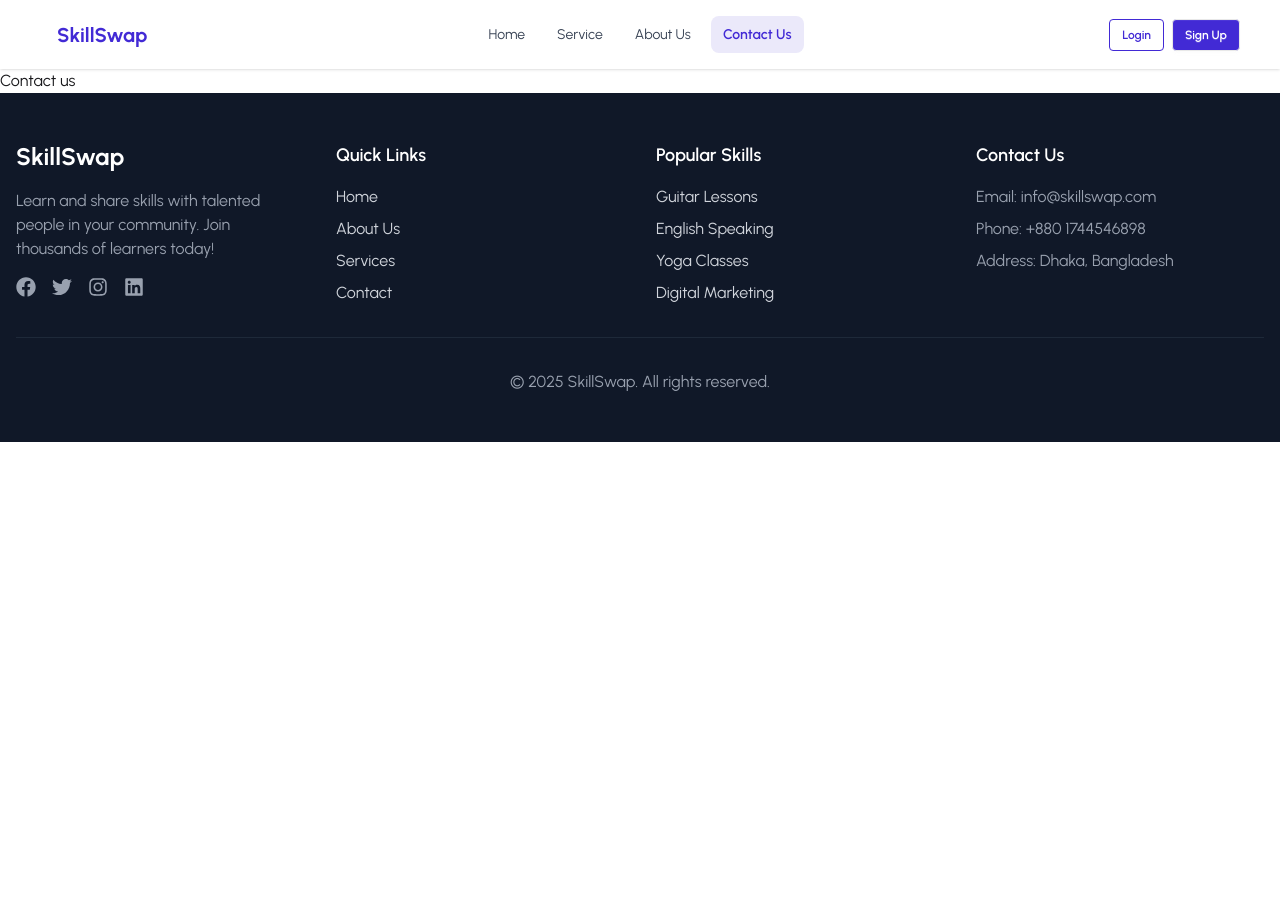
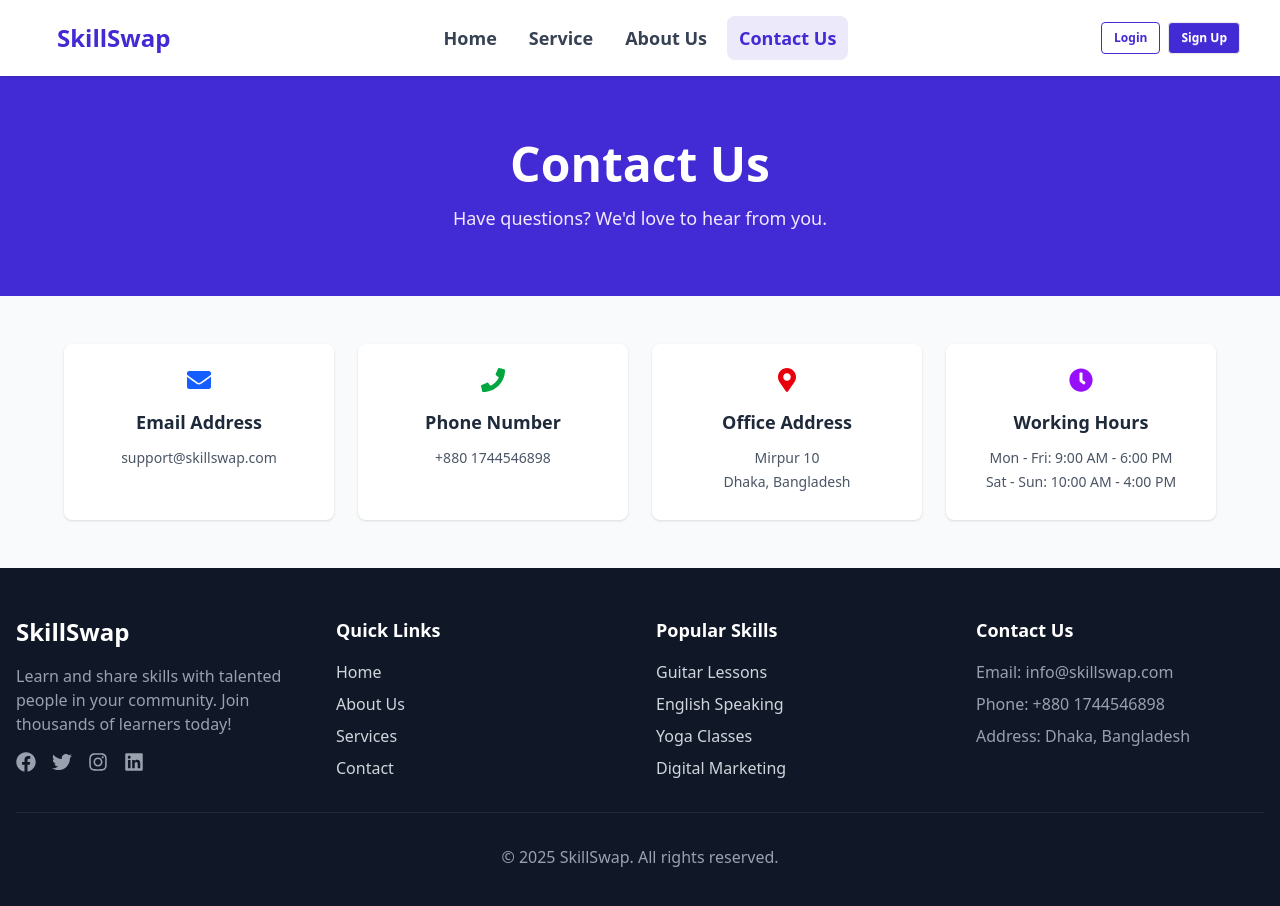
Before and after one commit to 0xzahed/Skill-Swap, a React (Vite) app: page /contact_us in a window 1280 px wide. Shown: the top 906 px of the page. Before the commit the page ends 800 px from the top, so only its background shows below. Built offline with nearby package versions, Linux system fonts and the light colour scheme; no server answers.

Commit message:
updated some pages

```diff
--- a/src/Components/Header/Header.jsx
+++ b/src/Components/Header/Header.jsx
@@ -53,9 +53,9 @@ const Header = () => {
         {slides.map((slide, index) => (
           <SwiperSlide key={index}>
             <div className="relative w-full h-full flex items-center">
-              <div className="container mx-auto px-4 lg:px-8">
+              <div className="mx-auto px-4 lg:px-10">
                 <div className="grid grid-cols-1 lg:grid-cols-2 gap-8 items-center">
-                  <div className="text-left space-y-4 z-10">
+                  <div className="text-left space-y-4 z-10 pl-20">
                     <h1 className="text-3xl md:text-4xl lg:text-5xl font-bold text-gray-900 leading-tight">
                       {slide.title}
                     </h1>
--- a/src/Components/NavBar/NavBar.jsx
+++ b/src/Components/NavBar/NavBar.jsx
@@ -93,7 +93,7 @@ const NavBar = () => {
           </label>
           <ul
             tabIndex={0}
-            className="menu menu-sm dropdown-content bg-base-100 rounded-box z-50 mt-3 w-52 p-2 shadow flex flex-col gap-2"
+            className="menu menu-sm dropdown-content bg-base-100 rounded-box z-50 mt-3 w-52 p-2 shadow flex flex-col gap-2 "
           >
             {links}
           </ul>
@@ -101,7 +101,7 @@ const NavBar = () => {
 
         <NavLink
           to="/"
-          className="btn btn-ghost text-xl font-bold text-[#422AD5]"
+          className="btn btn-ghost text-2xl font-bold text-[#422AD5]"
         >
           SkillSwap
         </NavLink>
@@ -109,7 +109,7 @@ const NavBar = () => {
 
       {/* Desktop menu */}
       <div className="navbar-center hidden lg:flex">
-        <ul className="menu menu-horizontal px-1 flex items-center gap-2">
+        <ul className="menu menu-horizontal px-1 flex items-center gap-2 text-lg font-semibold">
           {links}
         </ul>
       </div>
--- a/src/Pages/ContactUs.jsx
+++ b/src/Pages/ContactUs.jsx
@@ -1,11 +1,75 @@
-import React from 'react';
+import { FaEnvelope, FaPhone, FaMapMarkerAlt, FaClock } from "react-icons/fa";
 
 const ContactUs = () => {
-    return (
-        <div>
-            Contact us
+
+
+  const contactInfo = [
+    {
+      icon: <FaEnvelope className="text-2xl" />,
+      title: "Email Address",
+      details: ["support@skillswap.com"],
+      color: "text-blue-600",
+    },
+    {
+      icon: <FaPhone className="text-2xl" />,
+      title: "Phone Number",
+      details: ["+880 1744546898"],
+      color: "text-green-600",
+    },
+    {
+      icon: <FaMapMarkerAlt className="text-2xl" />,
+      title: "Office Address",
+      details: ["Mirpur 10", "Dhaka, Bangladesh"],
+      color: "text-red-600",
+    },
+    {
+      icon: <FaClock className="text-2xl" />,
+      title: "Working Hours",
+      details: [
+        "Mon - Fri: 9:00 AM - 6:00 PM",
+        "Sat - Sun: 10:00 AM - 4:00 PM",
+      ],
+      color: "text-purple-600",
+    },
+  ];
+
+  return (
+    <div className=" bg-gray-50">
+      <section className="bg-[#422AD5] text-white py-16 px-4">
+        <div className="max-w-4xl mx-auto text-center">
+          <h1 className="text-3xl md:text-5xl font-bold mb-4">Contact Us</h1>
+          <p className="text-lg text-purple-100">
+            Have questions? We'd love to hear from you.
+          </p>
         </div>
-    );
+      </section>
+
+      <section className="py-12 px-4">
+        <div className="max-w-6xl mx-auto">
+          <div className="grid md:grid-cols-2 lg:grid-cols-4 gap-6">
+            {contactInfo.map((info, index) => (
+              <div
+                key={index}
+                className="bg-white p-6 rounded-lg shadow text-center"
+              >
+                <div className={`${info.color} mb-4 flex justify-center`}>
+                  {info.icon}
+                </div>
+                <h3 className="text-lg font-bold text-gray-800 mb-3">
+                  {info.title}
+                </h3>
+                {info.details.map((detail, i) => (
+                  <p key={i} className="text-gray-600 text-sm mb-1">
+                    {detail}
+                  </p>
+                ))}
+              </div>
+            ))}
+          </div>
+        </div>
+      </section>
+    </div>
+  );
 };
 
 export default ContactUs;
--- a/src/Pages/OverallRatings.jsx
+++ b/src/Pages/OverallRatings.jsx
@@ -21,7 +21,7 @@ const OverallRatings = () => {
           <h2 className="text-3xl md:text-4xl font-bold text-center text-gray-800 mb-12">
             Our Impact in Numbers
           </h2>
-          <div className="grid grid-cols-2 md:grid-cols-4 gap-8">
+          <div className="grid grid-cols-2 md:grid-cols-4 gap-8 shadow-xl p-20 rounded-lg">
             {stats.map((stat, index) => (
               <div
                 key={index}
--- a/src/index.css
+++ b/src/index.css
@@ -2,9 +2,9 @@
 @import "tailwindcss";
 @plugin "daisyui";
 
-* {
+/* * {
   font-family: "Urbanist", sans-serif;
-}
+} */
 
 nav a.active {
   color: blueviolet;
```
Also changed, not shown: firebase.json (added), 1 other file (tests, documents, lock files or other folders).
